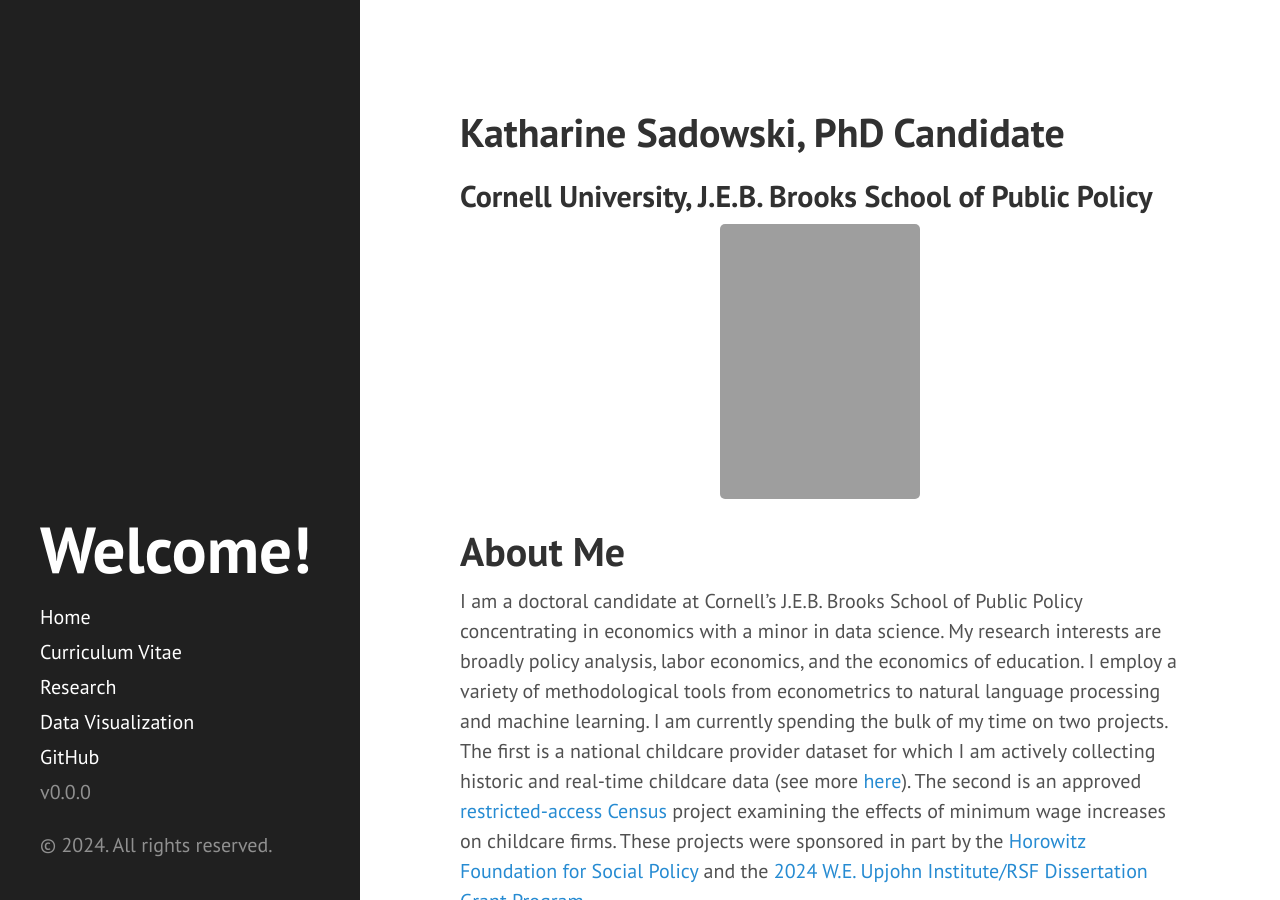
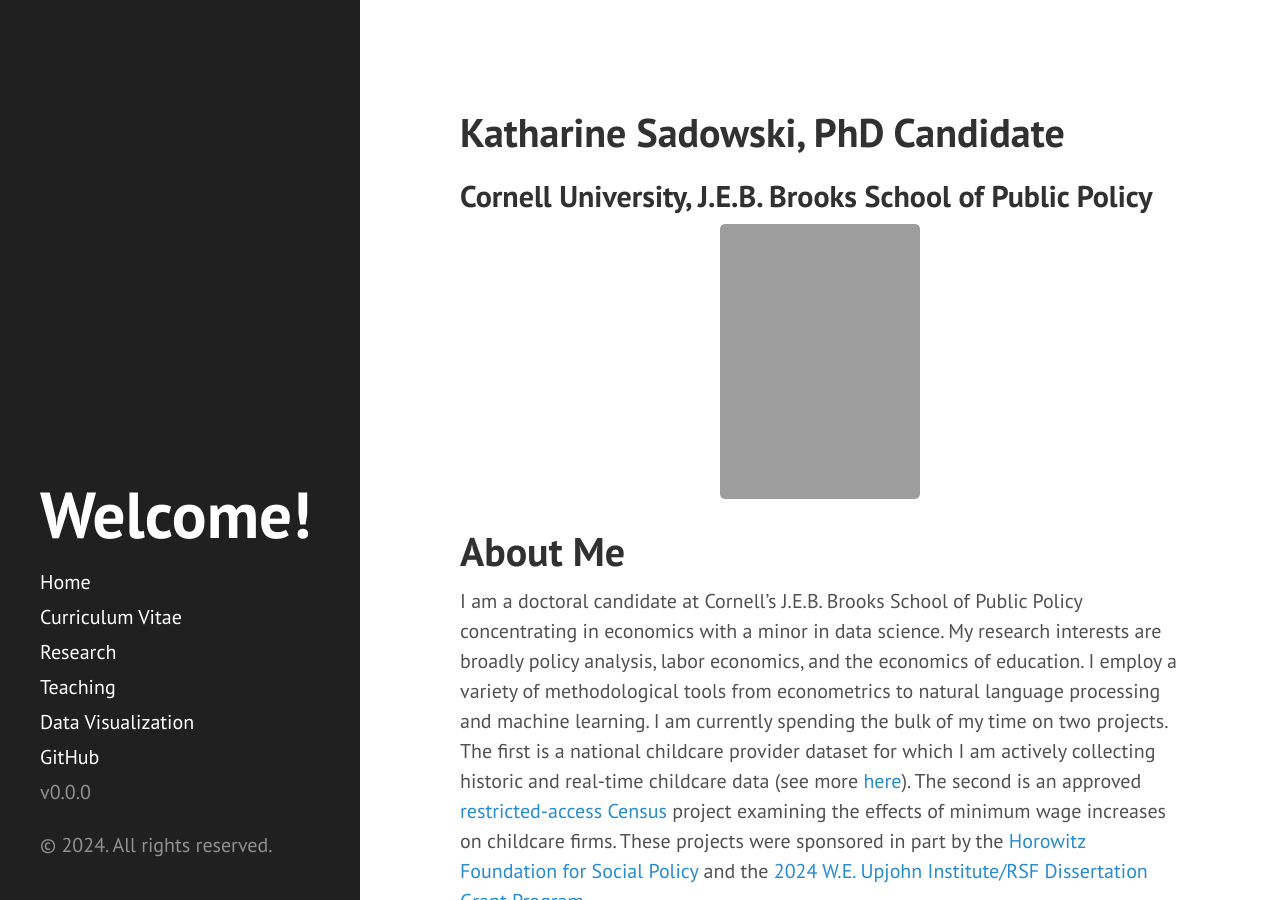
Before and after one commit to kcsadow/website, a Jekyll site: the page built from index.md, in a window 1280 px wide and 900 px high. Built offline with Jekyll 4.4.1, drawn with Linux system fonts in a browser that asks for light colours; the list of posts is cut into pages by our own code.

Commit message:
Update sidebar.html

```diff
--- a/_includes/sidebar.html
+++ b/_includes/sidebar.html
@@ -12,6 +12,7 @@
       <a class="sidebar-nav-item{% if page.url == site.baseurl %} active{% endif %}" href="{{ site.baseurl }}">Home</a>
       <a class="sidebar-nav-item {% if page.url == node.url %} active{% endif %}" href="{{ '/cv' | prepend: site.baseurl }}">Curriculum Vitae</a>
       <a class="sidebar-nav-item {% if page.url == node.url %} active{% endif %}" href="{{ '/research' | prepend: site.baseurl }}">Research</a>
+      <a class="sidebar-nav-item {% if page.url == node.url %} active{% endif %}" href="{{ '/teaching' | prepend: site.baseurl }}">Teaching</a>
       <a class="sidebar-nav-item {% if page.url == node.url %} active{% endif %}" href="{{ '/dataviz' | prepend: site.baseurl }}">Data Visualization</a>
 
       {% comment %}
```
